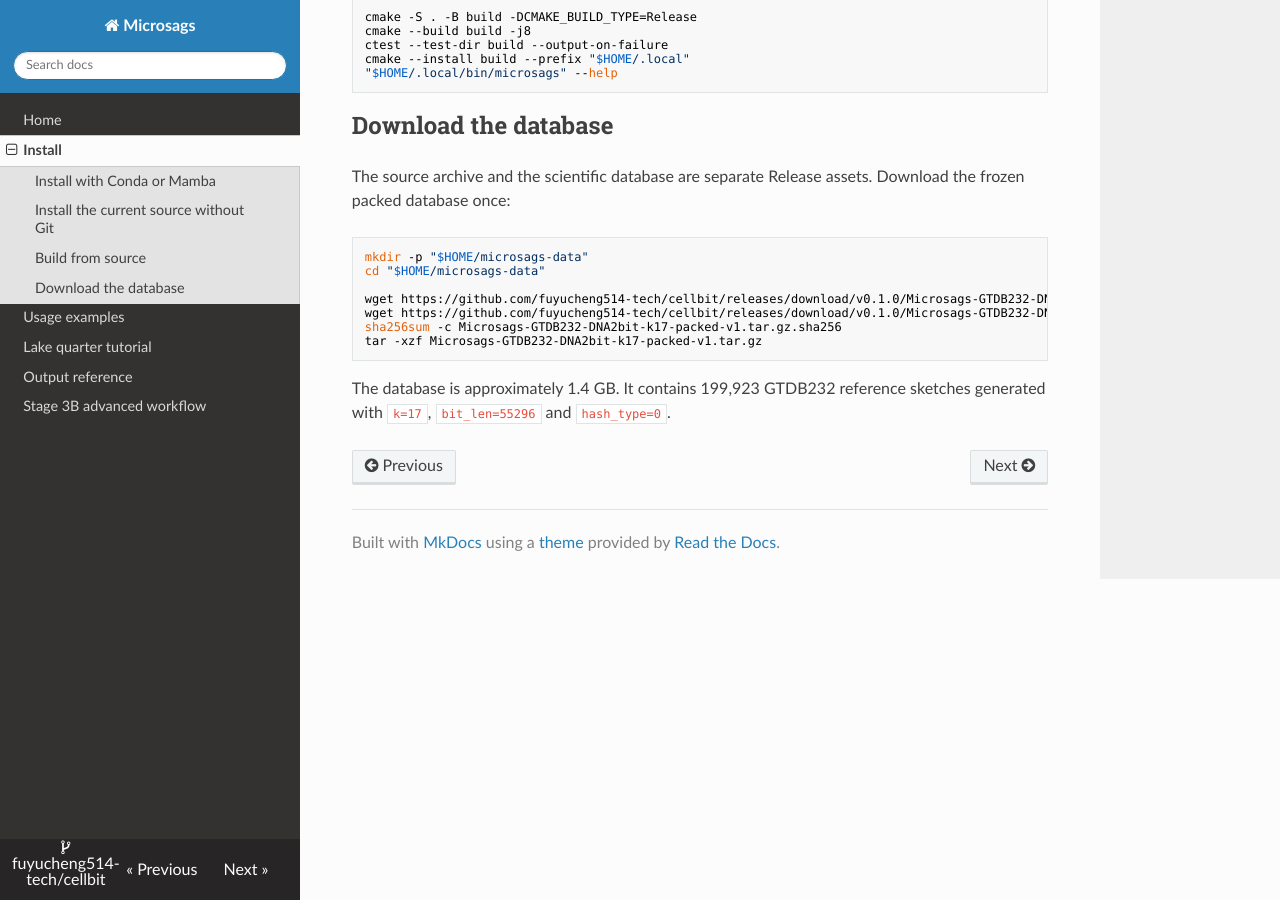
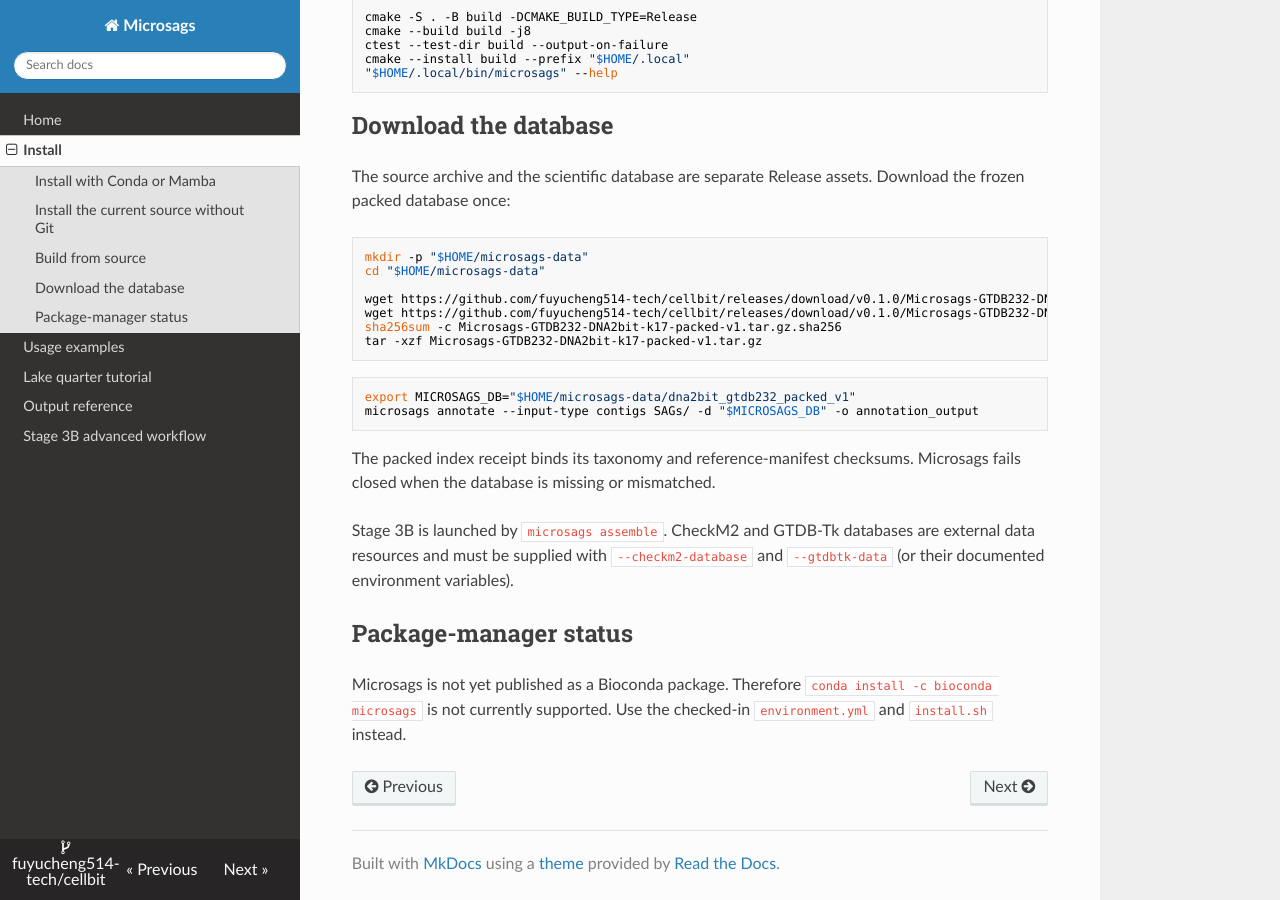
Before and after one commit to fuyucheng514-tech/cellbit, an MkDocs documentation site: the page built from docs/install.md, in a window 1280 px wide and 900 px high, scrolled down 1112 px. Built offline with MkDocs 1.6.1, drawn with Linux system fonts in a browser that asks for light colours; nearby versions of some CDN libraries.

Commit message:
docs: restore database usage and dependency notes

````diff
--- a/docs/install.md
+++ b/docs/install.md
@@ -75,6 +75,20 @@
 tar -xzf Microsags-GTDB232-DNA2bit-k17-packed-v1.tar.gz
 ```
 
-The database is approximately 1.4 GB. It
-contains 199,923 GTDB232 reference sketches generated with `k=17`,
-`bit_len=55296` and `hash_type=0`.
+```bash
+export MICROSAGS_DB="$HOME/microsags-data/dna2bit_gtdb232_packed_v1"
+microsags annotate --input-type contigs SAGs/ -d "$MICROSAGS_DB" -o annotation_output
+```
+
+The packed index receipt binds its taxonomy and reference-manifest checksums.
+Microsags fails closed when the database is missing or mismatched.
+
+Stage 3B is launched by `microsags assemble`. CheckM2 and GTDB-Tk databases are
+external data resources and must be supplied with `--checkm2-database` and
+`--gtdbtk-data` (or their documented environment variables).
+
+## Package-manager status
+
+Microsags is not yet published as a Bioconda package. Therefore
+`conda install -c bioconda microsags` is not currently supported. Use the
+checked-in `environment.yml` and `install.sh` instead.
````
